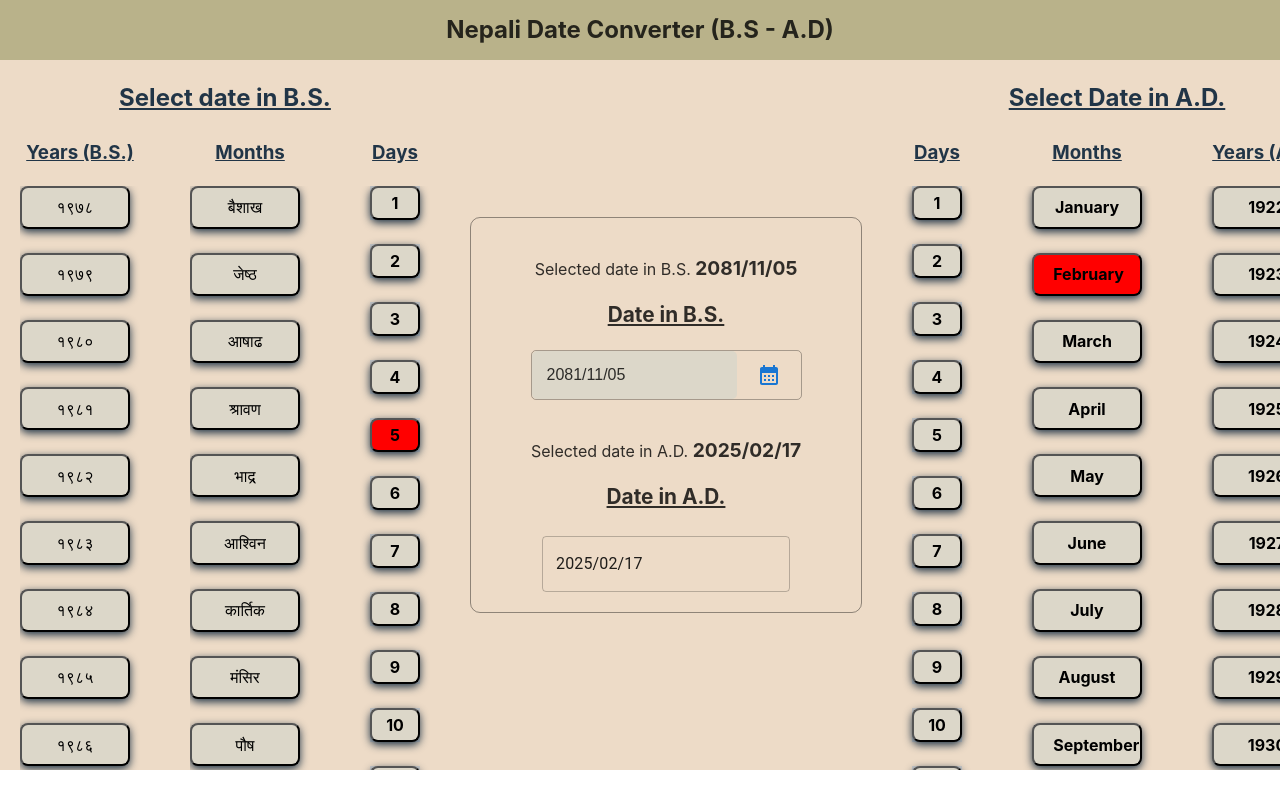
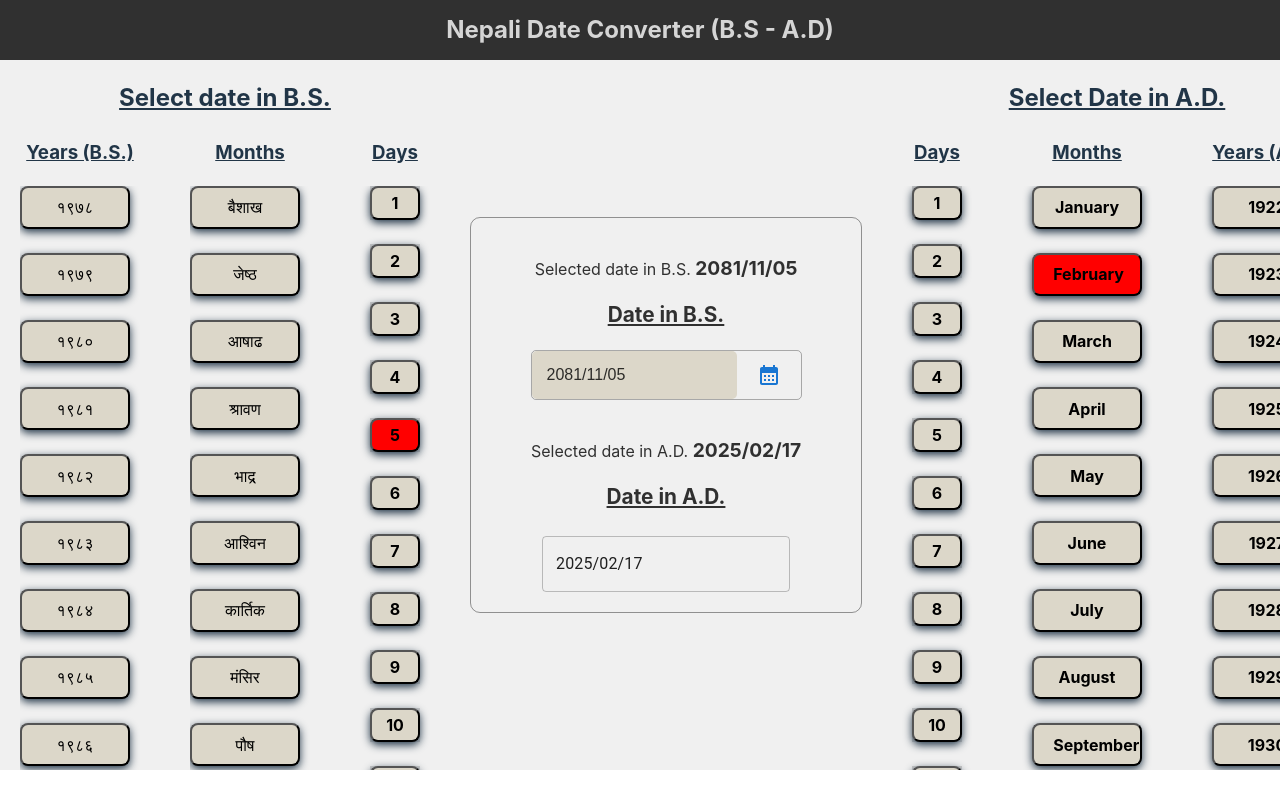
Before and after one commit to bipin-Pariyar2003/Nepali-Date-Picker, a React (Vite) app: page / in a window 1280 px wide. Shown: the top 800 px of the page. Built offline with nearby package versions, Linux system fonts and the light colour scheme.

Commit message:
before changing the same style file for both Ad and Bs

```diff
--- a/src/App.css
+++ b/src/App.css
@@ -2,10 +2,11 @@
   /* max-width: 1280px; */
   max-width: 100%;
   margin: 0 auto;
-  /* padding: 2rem; */
   text-align: center;
+  background-color: rgb(240, 240, 240);
   /* background-color: #dcd7c9; */
-  background-color: #eddbc7;
+  /* background-color: #eddbc7; */
+  /* background-color: #f5f1e0; */
   /* background-color: #9DC08B; */
 }
 
--- a/src/Views/BsView/index.css
+++ b/src/Views/BsView/index.css
@@ -15,6 +15,7 @@
   box-shadow: #213547 0px 3px 8px;
   margin: 0;
 }
+
 .day-button {
   width: 50px;
   padding: 5px;
@@ -22,10 +23,6 @@
   background-color: #dcd7c9;
   box-shadow: #213547 0px 3px 8px;
   margin: 0;
-}
-
-.gatey:not(:empty, .selected-day, .today):hover {
-  background-color: #ccc;
 }
 
 .highlight-day {
@@ -41,6 +38,6 @@
   background-color: red;
 }
 
-.current-year {
-  background-color: red;
+.day-button:not(:empty, .highlight-day, .today):hover {
+  background-color: #ccc;
 }
--- a/src/Views/BsView/index.jsx
+++ b/src/Views/BsView/index.jsx
@@ -1,7 +1,6 @@
 import React from "react";
 import { np, calendar_data } from "assets/RNepaliCalendar/data";
 import { toNepaliNumber, getDaysInMonth, getCurrentBS } from "assets/RNepaliCalendar";
-import moment from "moment";
 import "./index.css";
 
 //getting current month year and day
@@ -18,12 +17,15 @@ const BsView = ({ selectedDate, onChange }) => {
     date: selectedDate.split("/").at(2),
     daysArray: [],
   });
+
   React.useEffect(() => {
     const daysInMonth = getDaysInMonth(
       selectedDate.split("/").at(0),
-      selectedDate.split("/").at("1")
+      selectedDate.split("/").at(1)
     );
+
     const daysArray = Array.from({ length: daysInMonth }, (_, i) => i + 1);
+
     setViewDate({
       year: selectedDate.split("/").at(0),
       month: selectedDate.split("/").at(1),
@@ -33,8 +35,10 @@ const BsView = ({ selectedDate, onChange }) => {
   }, [selectedDate]);
 
   //check if the date is valid
-  const isValidDate = (date, format = "YYYY/MM/DD") => {
-    return moment(date, format).isValid();
+  const isValidDate = (date) => {
+    const daysInMonth = getDaysInMonth(date.split("/").at(0), date.split("/").at(1));
+
+    return daysInMonth >= +date.split("/").at(2);
   };
 
   return (
@@ -232,7 +236,6 @@ const BsView = ({ selectedDate, onChange }) => {
                         2,
                         0
                       )}/${String(index + 1).padStart(2, 0)}`;
-                      // const isValidDate = moment(date, "YYYY/MM/DD").isValid();
 
                       if (isValidDate(date)) {
                         onChange(date);
--- a/src/index.css
+++ b/src/index.css
@@ -2,10 +2,8 @@
   font-family: Inter, system-ui, Avenir, Helvetica, Arial, sans-serif;
   line-height: 1.5;
   font-weight: 400;
-  background-color: #dcd7c9;
-  /* background-color: #fce7c8; */
-  /* background-color: #ffffff; */
-  /* background-color: #eddbc7 */
+  background-color: rgb(240, 240, 240);
+
   font-synthesis: none;
   text-rendering: optimizeLegibility;
   -webkit-font-smoothing: antialiased;
@@ -49,7 +47,6 @@ button {
 }
 button:hover {
   border-color: #646cff;
-  background-color: #ccc;
 }
 button:focus,
 button:focus-visible {
@@ -85,8 +82,10 @@ h2 {
   /* background-color: #a7727d; */
   /* background-color: #8b4513; */
   /* background-color: #b1c29e; */
-  background-color: #b9b28a;
-  color: rgba(0, 0, 0, 0.8);
+  /* background-color: #b9b28a; */
+  /* background-color: rgba(192, 43, 43, 0.721); */
+  background-color: rgb(48, 48, 48);
+  color: rgba(255, 255, 255, 0.8);
   cursor: default;
 }
 
```
